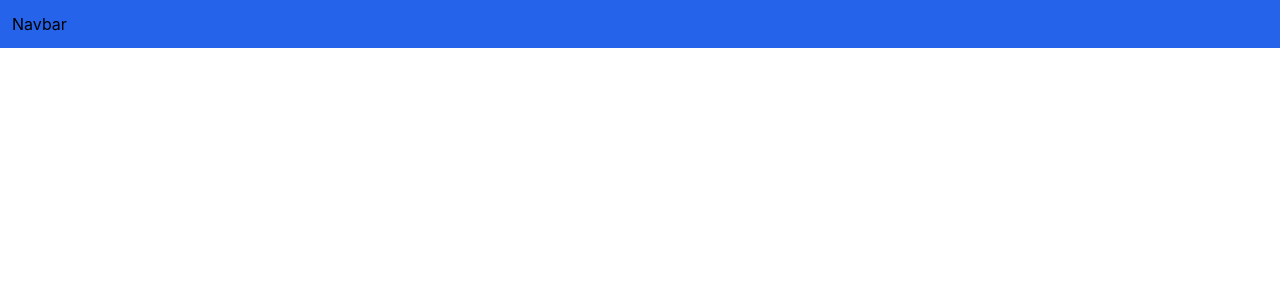
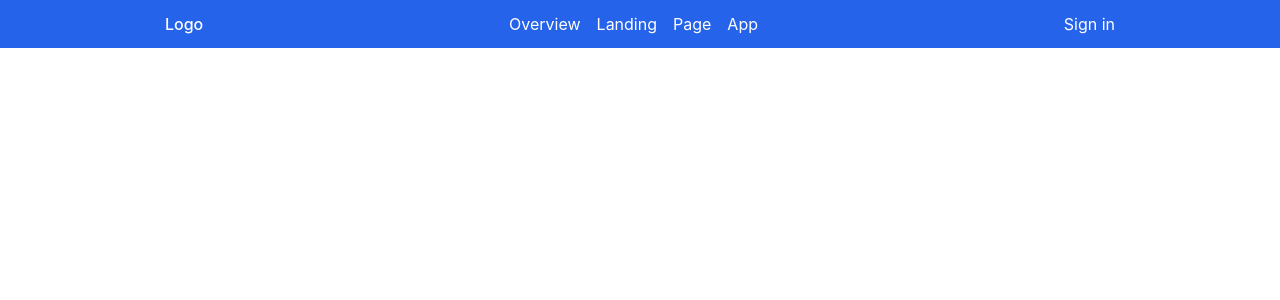
Before and after one commit to Informatika-C/Website, a React (Create React App) app: page / in a window 1280 px wide. Shown: the top 300 px of the page. Built offline with nearby package versions, Linux system fonts and the light colour scheme.

Commit message:
edit nav bar

```diff
--- a/src/Component/Navbar.js
+++ b/src/Component/Navbar.js
@@ -1,7 +1,16 @@
 function Navbar(props) {
     return (
-        <div className="bg-blue-600 p-3">
-            Navbar
+        <div className="bg-blue-600 p-3 text-white">
+            <div className="flex justify-around">
+                <div className="font-medium">Logo</div>
+                <div className="flex gap-4">
+                    <div>Overview</div>
+                    <div>Landing</div>
+                    <div>Page</div>
+                    <div>App</div>
+                </div>
+                <div className="">Sign in</div>
+            </div>
         </div>
     )
 }
```
